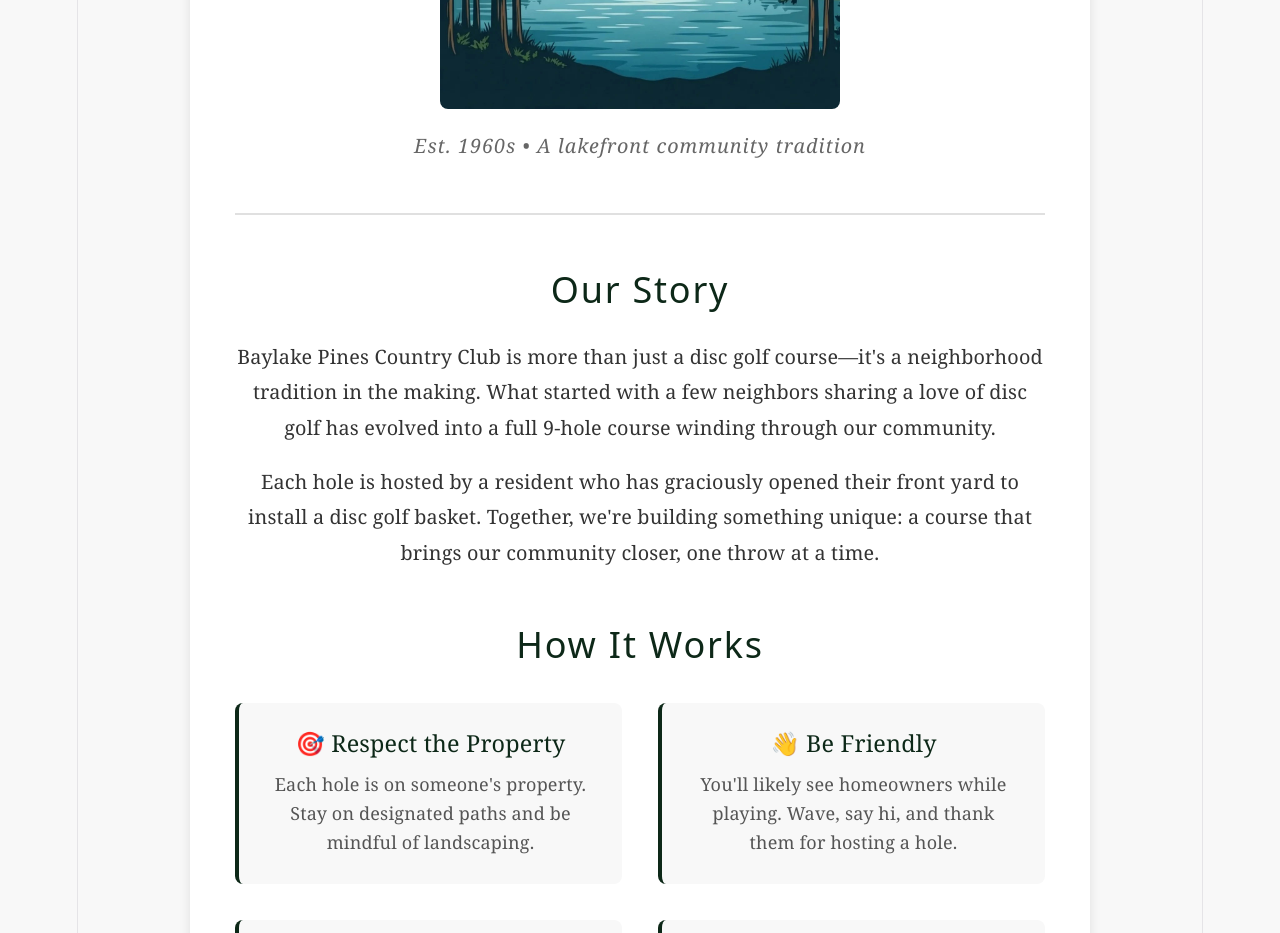
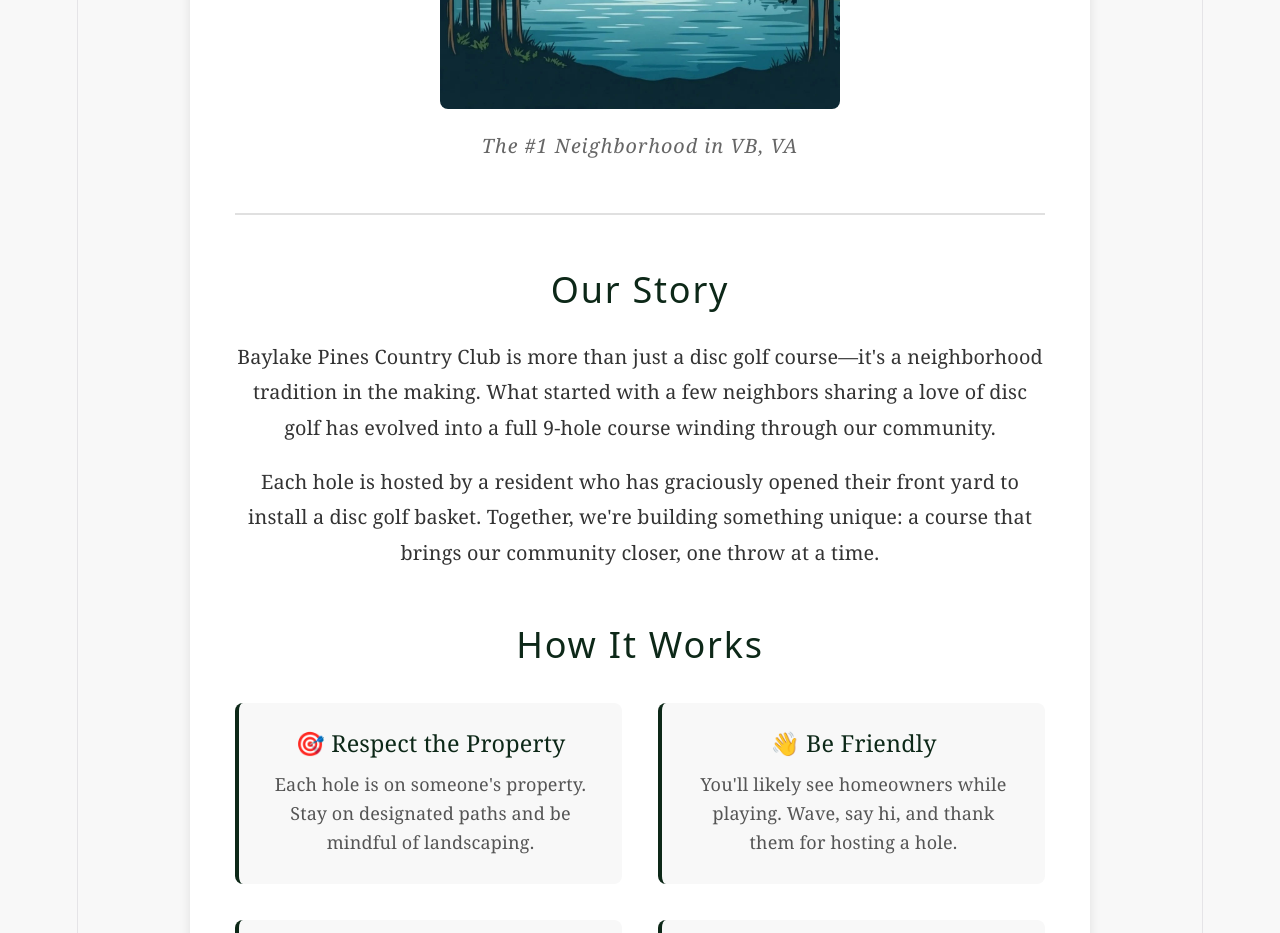
Before and after one commit to swimnerdtim/baylake-pines, a React (Vite) app: page /about in a window 1280 px wide. Shown: the part 780-1713 px from the top of the page. Built offline with nearby package versions, Linux system fonts and the light colour scheme.

Commit message:
Update About page heritage text to VB tagline

```diff
--- a/src/pages/About.jsx
+++ b/src/pages/About.jsx
@@ -11,7 +11,7 @@ function About() {
       <div className="about-content">
         <section className="heritage-section">
           <img src="/logo-vintage.jpg" alt="Baylake Pines Heritage Logo" className="heritage-logo" />
-          <p className="heritage-text">Est. 1960s • A lakefront community tradition</p>
+          <p className="heritage-text">The #1 Neighborhood in VB, VA</p>
         </section>
 
         <section className="about-section">
```
